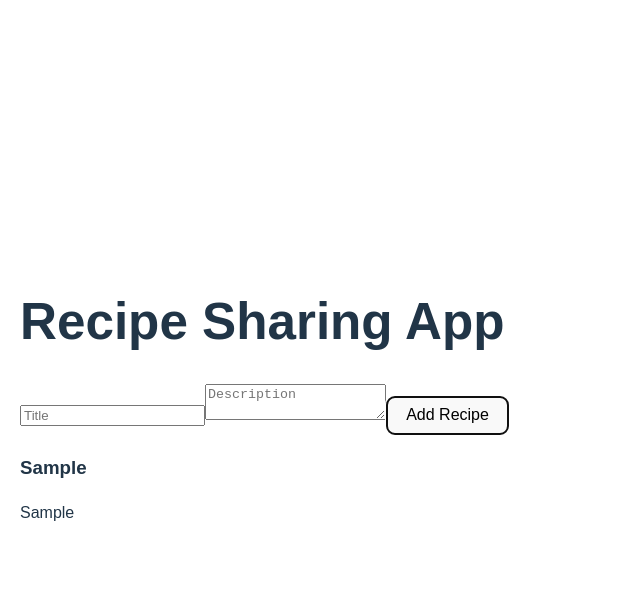
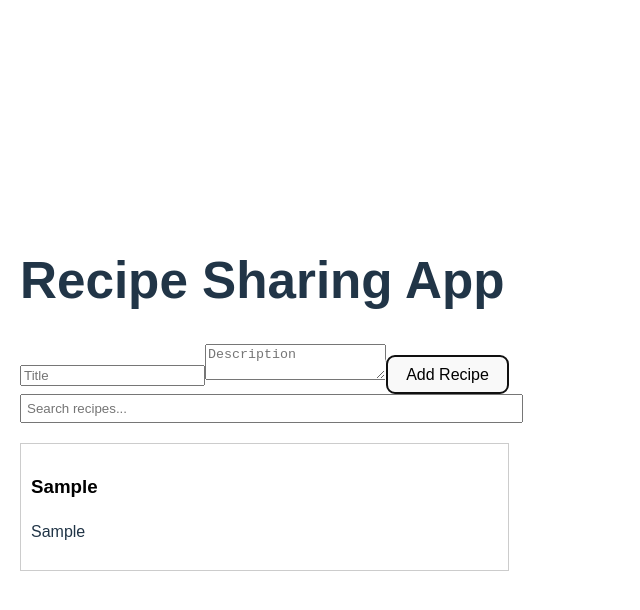
Before and after one commit to ibrahimemmanuel/alx-fe-reactjs, a React (Vite) app in the folder recipe-sharing-app/: page / in a window 1280 px wide. Both pictures are taken after typing "Sample", "Sample" into the empty fields and a click on the button "Add Recipe". Shown: the top 610 px of the page, without its empty margins (0-640 px from the left). Built offline with nearby package versions, Linux system fonts and the light colour scheme.

Commit message:
Wine and Dine

```diff
--- a/recipe-sharing-app/src/App.jsx
+++ b/recipe-sharing-app/src/App.jsx
@@ -2,6 +2,7 @@ import { BrowserRouter, Routes, Route } from 'react-router-dom';
 import RecipeList from './components/RecipeList';
 import AddRecipeForm from './components/AddRecipeForm';
 import RecipeDetails from './components/RecipeDetails';
+import SearchBar from './components/SearchBar';
 
 function App() {
   return (
@@ -12,6 +13,7 @@ function App() {
           <Route path="/" element={
             <>
               <AddRecipeForm />
+              <SearchBar />
               <RecipeList />
             </>
           } />
--- a/recipe-sharing-app/src/components/RecipeList.jsx
+++ b/recipe-sharing-app/src/components/RecipeList.jsx
@@ -1,13 +1,18 @@
 import { useRecipeStore } from './recipeStore';
+import { Link } from 'react-router-dom';
 
 const RecipeList = () => {
-  const recipes = useRecipeStore((state) => state.recipes);
+  const recipes = useRecipeStore((state) =>
+    state.searchTerm ? state.filteredRecipes : state.recipes
+  );
 
   return (
     <div>
       {recipes.map((recipe) => (
-        <div key={recipe.id}>
-          <h3>{recipe.title}</h3>
+        <div key={recipe.id} style={{ border: '1px solid #ccc', margin: '10px 0', padding: '10px' }}>
+          <Link to={`/recipe/${recipe.id}`} style={{ textDecoration: 'none', color: 'black' }}>
+            <h3>{recipe.title}</h3>
+          </Link>
           <p>{recipe.description}</p>
         </div>
       ))}
--- /dev/null
+++ b/recipe-sharing-app/src/components/SearchBar.jsx
@@ -0,0 +1,21 @@
+import React from 'react';
+import { useRecipeStore } from './recipeStore';
+
+const SearchBar = () => {
+  const setSearchTerm = useRecipeStore((state) => state.setSearchTerm);
+
+  const handleChange = (event) => {
+    setSearchTerm(event.target.value);
+  };
+
+  return (
+    <input
+      type="text"
+      placeholder="Search recipes..."
+      onChange={handleChange}
+      style={{ marginBottom: '10px', padding: '5px', width: '100%' }}
+    />
+  );
+};
+
+export default SearchBar;
--- a/recipe-sharing-app/src/components/recipeStore.js
+++ b/recipe-sharing-app/src/components/recipeStore.js
@@ -14,4 +14,15 @@ export const useRecipeStore = create((set) => ({
     set((state) => ({
       recipes: state.recipes.filter((r) => r.id !== id),
     })),
+
+  // Search and Filtering
+  searchTerm: '',
+  setSearchTerm: (term) => set({ searchTerm: term }),
+  filteredRecipes: [],
+  filterRecipes: () =>
+    set((state) => ({
+      filteredRecipes: state.recipes.filter((recipe) =>
+        recipe.title.toLowerCase().includes(state.searchTerm.toLowerCase())
+      ),
+    })),
 }));
```
